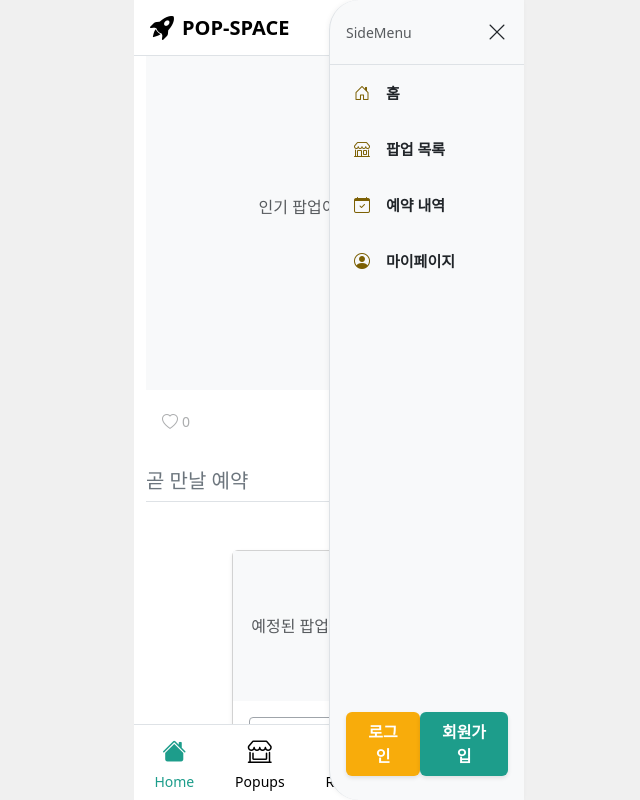
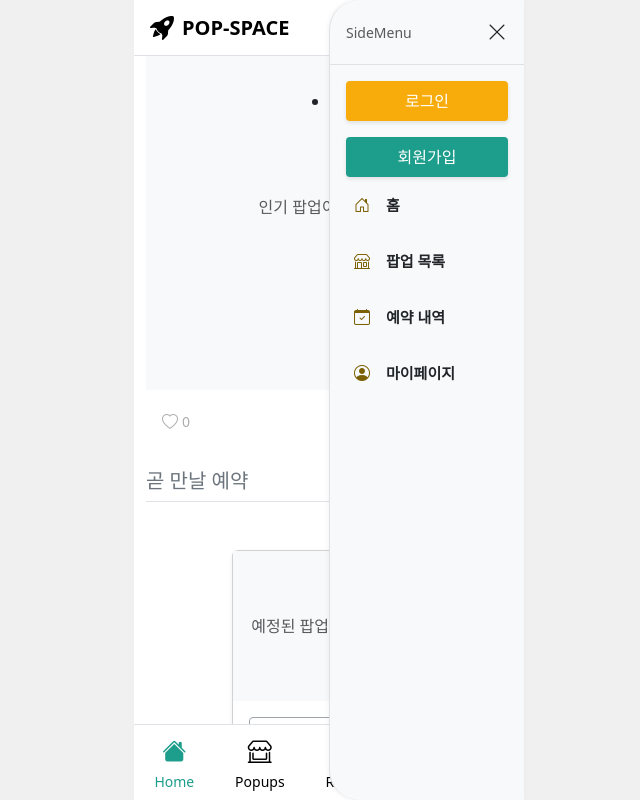
Before and after one commit to KosaOneShot/popspace_FE, a React (Vite) app: page / in a window 1280 px wide. Both pictures are taken after a click on the button 805 px from the left and 27 px from the top of the page. Shown: the whole page, without its empty margins (311-951 px from the left). Built offline with nearby package versions, Linux system fonts and the light colour scheme; no server answers.

Commit message:
fix: 메뉴바의 로그인,회원가입, 로그아웃 위로 수정

```diff
--- a/src/components/SideMenu.jsx
+++ b/src/components/SideMenu.jsx
@@ -15,7 +15,7 @@ const hoverColor = "#e9f5f3";
 const iconColor = "#7C6004";
 
 
-const SideMenu = ({ isOpen, onClose, appWidth,userInfo }) => {
+const SideMenu = ({ isOpen, onClose, appWidth, userInfo }) => {
   const { nickname, role, error, loading } = userInfo;
   const SIDEBAR_WIDTH = appWidth / 2;
 
@@ -48,6 +48,11 @@ const SideMenu = ({ isOpen, onClose, appWidth,userInfo }) => {
     }
   };
 
+  const handleNavigation = (href) => {
+    onClose(); // 메뉴 먼저 닫고
+    setTimeout(() => navigate(href), 100); // 잠깐 delay 줘도 부드러움
+  };
+
   const menuItems = getMenuItemsByRole(role);
 
   if (!isOpen) return null;
@@ -76,11 +81,29 @@ const SideMenu = ({ isOpen, onClose, appWidth,userInfo }) => {
         </div>
 
         <ul className="list-group list-group-flush">
+
+          <li>
+            <div className="px-3 pt-3 " >
+              {role ? (
+                <LogoutButton />
+              ) : (
+                <div>
+                  <div >
+                    <LoginButton />
+                  </div>
+                  <div className="">
+                    <RegisterButton />
+                  </div>
+                </div>
+              )}
+            </div>
+          </li>
+
           {menuItems.map(({ label, href, icon }, idx) => (
             <li key={idx} className="list-group-item px-3 py-2 border-0 bg-transparent">
               <Link
                 to={href}
-                onClick={onClose}
+                onClick={()=>handleNavigation(href)}
                 className="d-flex align-items-center text-decoration-none text-dark rounded px-2 py-2 hover-bg"
                 style={{ transition: "background-color 0.2s" }}
               >
@@ -90,17 +113,6 @@ const SideMenu = ({ isOpen, onClose, appWidth,userInfo }) => {
             </li>
           ))}
         </ul>
-      </div>
-
-      <div className="px-3 pb-4 d-flex justify-content-center" >
-        {role ? (
-          <LogoutButton />
-        ) : (
-          <div className="d-flex justify-content-center w-100">
-            <LoginButton />
-            <RegisterButton />
-          </div>
-        )}
       </div>
 
       <style>
--- a/src/components/login/LoginButton.css
+++ b/src/components/login/LoginButton.css
@@ -1,11 +1,11 @@
 .login-button {
-  background-color: rgb(248, 172, 11); /* Tailwind purple-500 */
+  background-color: rgb(248, 172, 11);
   color: white;
-  font-weight: 600;
-  padding: 0.5rem 1rem; /* py-2 px-4 */
+  padding: 0.5rem;
   border: none;
-  border-radius: 0.375rem; /* rounded */
-  box-shadow: 0 2px 4px rgba(0, 0, 0, 0.1); /* shadow-md */
+  width: 100%;
+  border-radius: 0.25rem;
+  box-shadow: 0 2px 4px rgba(0, 0, 0, 0.1);
   transition: background-color 0.3s ease;
   cursor: pointer;
   text-align: center;
@@ -14,5 +14,5 @@
 }
 
 .login-button:hover {
-  background-color: rgb(218, 151, 5); /* Tailwind purple-600 */
+  background-color: rgb(218, 151, 5);
 }
--- a/src/components/logout/LogoutButton.css
+++ b/src/components/logout/LogoutButton.css
@@ -1,15 +1,18 @@
 .logout-button {
-  background-color: #ef4444; /* 빨강: Tailwind red-500 */
+  background-color: #ef4444;
   color: white;
-  font-weight: 600;
-  padding: 0.5rem 1rem; /* py-2 px-4 */
+  padding: 0.5rem;
   border: none;
-  border-radius: 0.375rem; /* rounded */
-  box-shadow: 0 2px 4px rgba(0, 0, 0, 0.1); /* shadow-md */
+  width: 100%;
+  border-radius: 0.25rem;
+  box-shadow: 0 2px 4px rgba(0, 0, 0, 0.1);
   transition: background-color 0.3s ease;
   cursor: pointer;
+  text-align: center;
+  display: inline-block;
+  text-decoration: none;
 }
 
 .logout-button:hover {
-  background-color: #dc2626; /* Tailwind red-600 */
+  background-color: #dc2626;
 }
--- a/src/components/register/RegisterButton.css
+++ b/src/components/register/RegisterButton.css
@@ -1,10 +1,11 @@
 .register-button {
   background-color: #1D9D8B; /* Tailwind purple-500 */
   color: white;
-  font-weight: 600;
-  padding: 0.5rem 1rem; /* py-2 px-4 */
+  padding: 0.5rem;
+  margin-top: 1rem;
   border: none;
-  border-radius: 0.375rem; /* rounded */
+  width: 100%;
+  border-radius: 0.25rem; /* rounded */
   box-shadow: 0 2px 4px rgba(0, 0, 0, 0.1); /* shadow-md */
   transition: background-color 0.3s ease;
   cursor: pointer;
```
